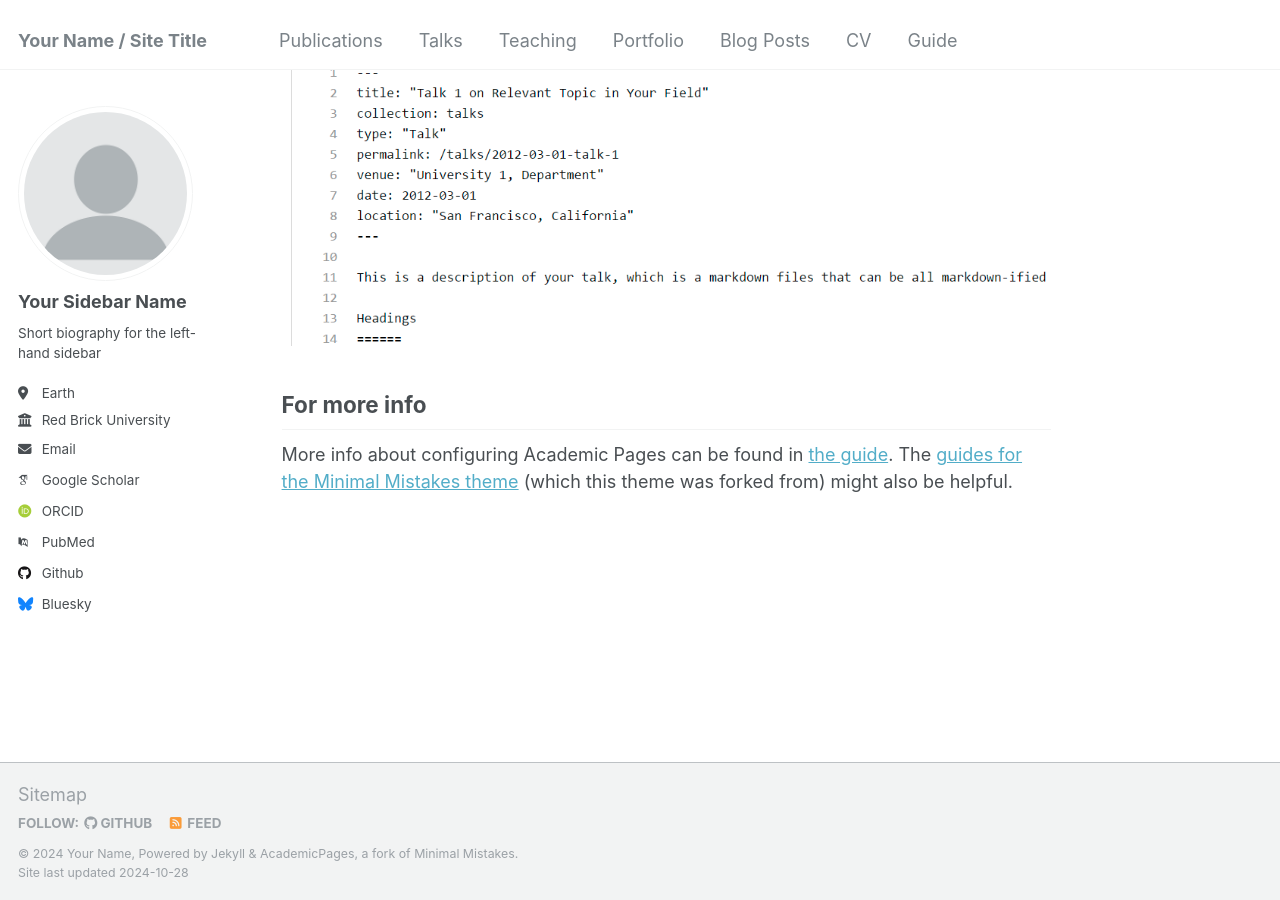
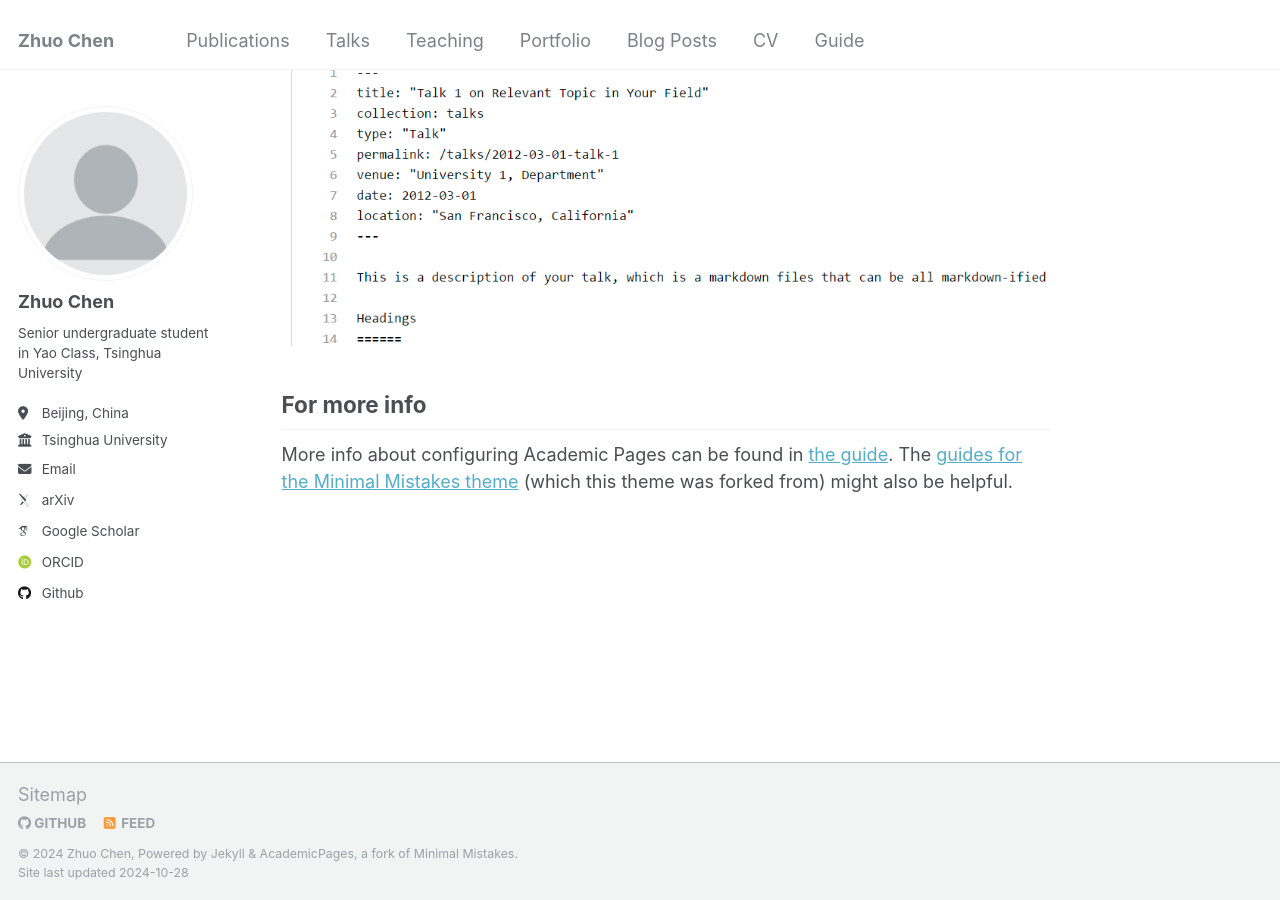
Before and after one commit to zhuo-che21/ZhuoChen.github.io, a Jekyll site: the page built from _pages/about.md, in a window 1280 px wide and 900 px high, scrolled down 2643 px. Built offline with Jekyll 4.4.1, drawn with Linux system fonts in a browser that asks for light colours; some web fonts are replaced.

Commit message:
Update _config.yml

```diff
--- a/_config.yml
+++ b/_config.yml
@@ -7,12 +7,12 @@
 # server process.
 
 # Basic Site Settings
-locale                   : "en-US"
-title                    : "Your Name / Site Title"
+locale                   : "Beijing, China"
+title                    : "Zhuo Chen"
 title_separator          : "-"
-name                     : &name "Your Name"
-description              : &description "personal description"
-url                      : https://academicpages.github.io # the base hostname & protocol for your site e.g. "https://mmistakes.github.io"
+name                     : &name "Zhuo Chen"
+description              : &description "Senior undergraduate student in Yao Class, Tsinghua University"
+url                      : https://zhuo-che21.github.io # the base hostname & protocol for your site e.g. "https://mmistakes.github.io"
 baseurl                  : "" # the subpath of your site, e.g. "/blog"
 repository               : "academicpages/academicpages.github.io"
 
@@ -22,21 +22,21 @@ repository               : "academicpages/academicpages.github.io"
 author:
   # Biographic information
   avatar           : "profile.png"
-  name             : "Your Sidebar Name"
+  name             : "Zhuo Chen"
   pronouns         : # example: "she/her"
-  bio              : "Short biography for the left-hand sidebar"
-  location         : "Earth"
-  employer         : "Red Brick University"
+  bio              : "Senior undergraduate student in Yao Class, Tsinghua University"
+  location         : "Beijing, China"
+  employer         : "Tsinghua University"
   uri              : # URL
-  email            : "none@example.org"
+  email            : "zhuo-che21@mails.tsinghua.edu.cn"
 
   # Academic websites
-  arxiv            : # URL - Update with the correct link to your profile
-  googlescholar    : "https://scholar.google.com/citations?user=PS_CX0AAAAAJ"
+  arxiv            : "http://arxiv.org/a/chen_z_12"
+  googlescholar    : "https://scholar.google.com/citations?user=FVCg0C4AAAAJ&hl=en"
   impactstory      : # URL
-  orcid            : "http://orcid.org/yourorcidurl"
+  orcid            : "http://orcid.org/0009-0007-5452-946X"
   semantic         : # URL
-  pubmed           : "https://www.ncbi.nlm.nih.gov/pubmed/?term=john+snow"
+  pubmed           : #"https://www.ncbi.nlm.nih.gov/pubmed/?term=john+snow"
   researchgate     : # URL
   scopus           : # URL
 
@@ -44,12 +44,12 @@ author:
   bitbucket        : # Username - Update with your username on the site
   codepen          : # Username
   dribbble         : # Username
-  github           : "academicpages"
+  github           : "zhuo-che21"
   kaggle           : # Username
   stackoverflow    : # User number or user number and name (i.e., use "1" or "1/jeff-atwood")
 
   # Social media
-  bluesky          : "bsky.app" # Replace this with you Bluesky username
+  bluesky          : # Replace this with you Bluesky username
   facebook         : # Username
   flickr           : # Username
   foursquare       : # Username
@@ -76,10 +76,10 @@ author:
 
 # Publication Category - The following the list of publication categories and their headings
 publication_category:
-  books:
-    title: 'Books'
+  # books:
+  #   title: 'Books'
   manuscripts:
-    title: 'Journal Articles'
+    title: 'Optimizing Circuit Reusing and its Application in Randomized Benchmarking 	'
   conferences:
     title: 'Conference Papers'
 
@@ -130,7 +130,7 @@ yandex_site_verification :
 
 # Social Sharing
 twitter:
-  username               : &twitter
+  username               :
 facebook:
   username               :
   app_id                 :
@@ -255,32 +255,32 @@ defaults:
       author_profile: true
       share: true
       comments: true
-  # _publications
-  - scope:
-      path: ""
-      type: publications
-    values:
-      layout: single
-      author_profile: true
-      share: true
-      comments: true
-  # _portfolio
-  - scope:
-      path: ""
-      type: portfolio
-    values:
-      layout: single
-      author_profile: true
-      share: true
-      comment: true
-  # _talks
-  - scope:
-      path: ""
-      type: talks
-    values:
-      layout: talk
-      author_profile: true
-      share: true
+  # # _publications
+  # - scope:
+  #     path: ""
+  #     type: publications
+  #   values:
+  #     layout: single
+  #     author_profile: true
+  #     share: true
+  #     comments: true
+  # # _portfolio
+  # - scope:
+  #     path: ""
+  #     type: portfolio
+  #   values:
+  #     layout: single
+  #     author_profile: true
+  #     share: true
+  #     comment: true
+  # # _talks
+  # - scope:
+  #     path: ""
+  #     type: talks
+  #   values:
+  #     layout: talk
+  #     author_profile: true
+  #     share: true
 
 
 # Sass/SCSS
```
